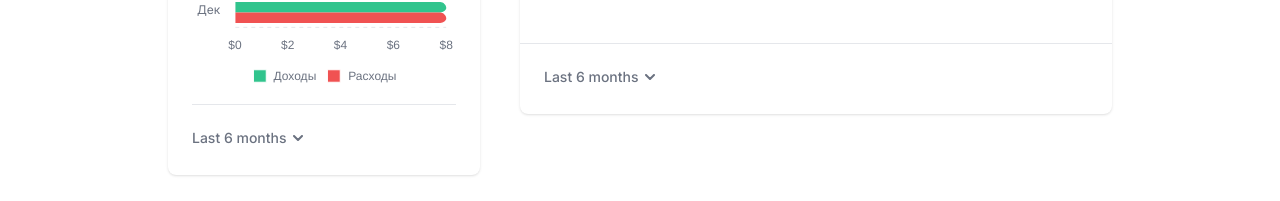
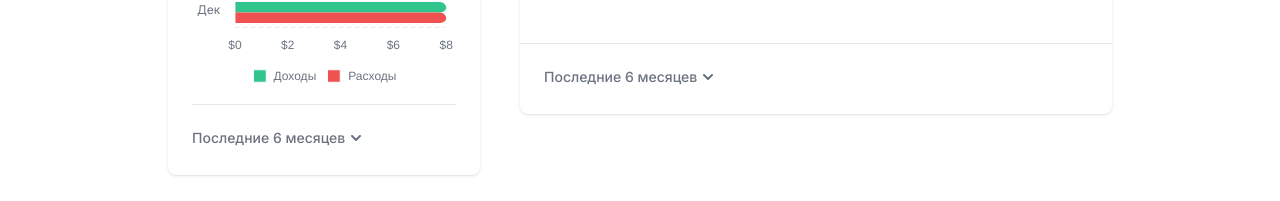
Before and after one commit to horse18leet/mp_system, a Next.js app in the folder frontend/mp_front/: page / in a window 1280 px wide. Shown: the part 425-626 px from the top of the page. Built offline with nearby package versions, Linux system fonts and the light colour scheme; sample sign-in values are in the browser's storage.

Commit message:
microfix

```diff
--- a/frontend/mp_front/components/BarChart/BarChart.tsx
+++ b/frontend/mp_front/components/BarChart/BarChart.tsx
@@ -18,7 +18,7 @@ interface BarChartProps {
 
 const BarChart: React.FC<BarChartProps> = ({title, greenData, redData, seriesNames}) => {
     const barChartRef = useRef<HTMLDivElement>(null);
-    const [selectedOption, setSelectedOption] = useState(Cookies.get("barChartOption") || "Last 6 months");
+    const [selectedOption, setSelectedOption] = useState(localStorage.getItem("barChartOption") || "Последние 6 месяцев");
     const [isListOpen, setIsListOpen] = useState(false);
 
     useEffect(() => {
@@ -126,7 +126,7 @@ const BarChart: React.FC<BarChartProps> = ({title, greenData, redData, seriesNam
 
     const handleOptionCLick = (evt: any) => {
         setSelectedOption(evt.target.textContent);
-        Cookies.set("barChartOption", evt.target.textContent, { expires: 2 }); //добавление выбранной опции в localStorage, чтобы при перезагрузке страницы, опция сохранялась
+        localStorage.setItem("barChartOption", evt.target.textContent); //добавление выбранной опции в localStorage, чтобы при перезагрузке страницы, опция сохранялась
         setIsListOpen(false);
     };
 
--- a/frontend/mp_front/components/LinearChart/LinearChart.tsx
+++ b/frontend/mp_front/components/LinearChart/LinearChart.tsx
@@ -13,7 +13,7 @@ interface LinearChartProps {
 
 const LinearChart: React.FC<LinearChartProps> = ({ title, chartData1, chartData2 }) => {
     const linearChartRef = useRef<HTMLDivElement>(null);
-    const [selectedOption, setSelectedOption] = useState(Cookies.get("linearChartOption") || "Last 6 months");
+    const [selectedOption, setSelectedOption] = useState(localStorage.getItem("linearChartOption") || "Последние 6 месяцев");
     const [isListOpen, setIsListOpen] = useState(false);
 
     useEffect(() => {
@@ -122,7 +122,7 @@ const LinearChart: React.FC<LinearChartProps> = ({ title, chartData1, chartData2
     };
     const handleOptionCLick = (evt: any) => {
         setSelectedOption(evt.target.textContent);
-        Cookies.set("linearChartOption", evt.target.textContent, { expires: 2 }); //добавление выбранной опции в localStorage, чтобы при перезагрузке страницы, опция сохранялась
+        localStorage.setItem("linearChartOption", evt.target.textContent); //добавление выбранной опции в localStorage, чтобы при перезагрузке страницы, опция сохранялась
         setIsListOpen(false);
     };
 
```
